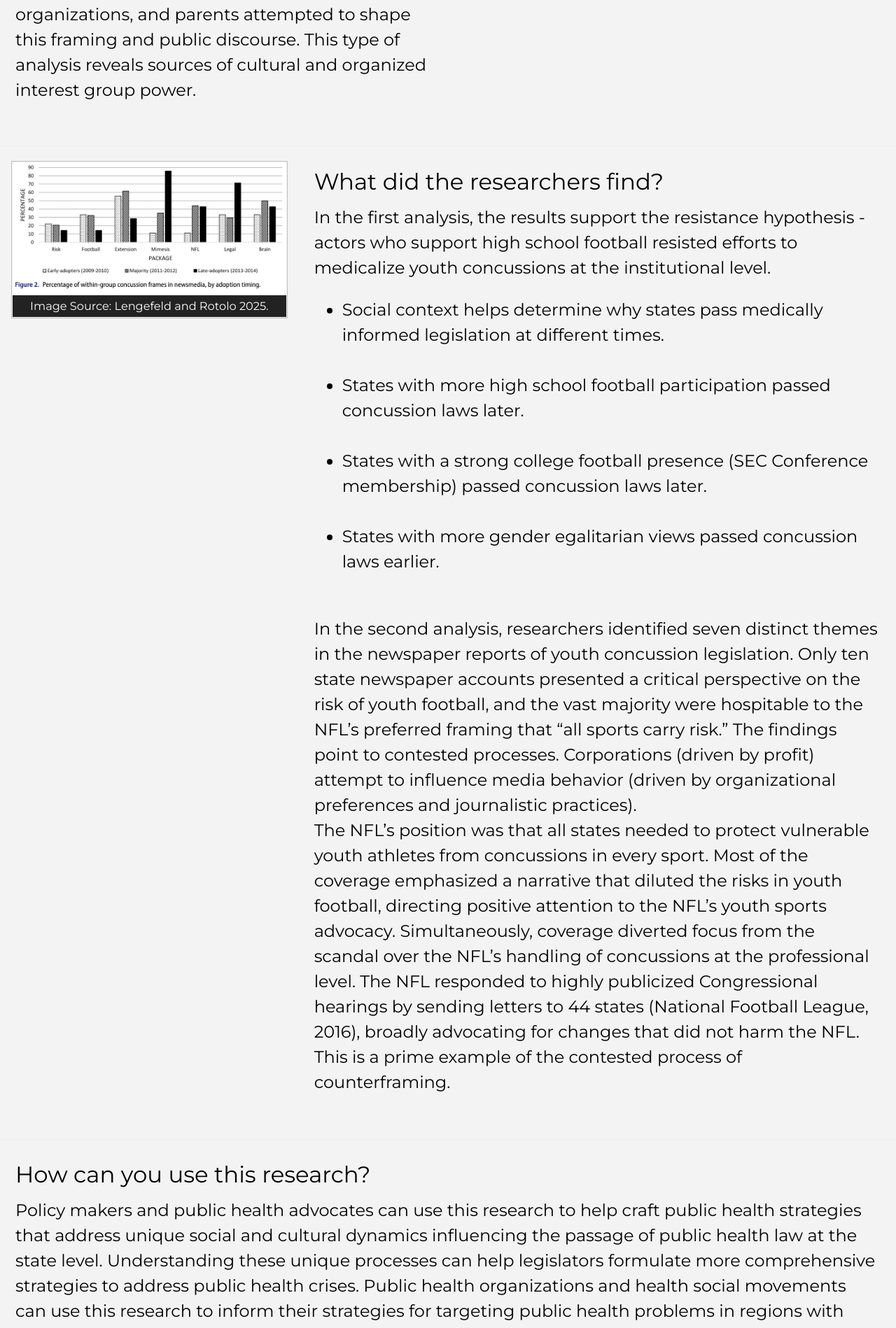
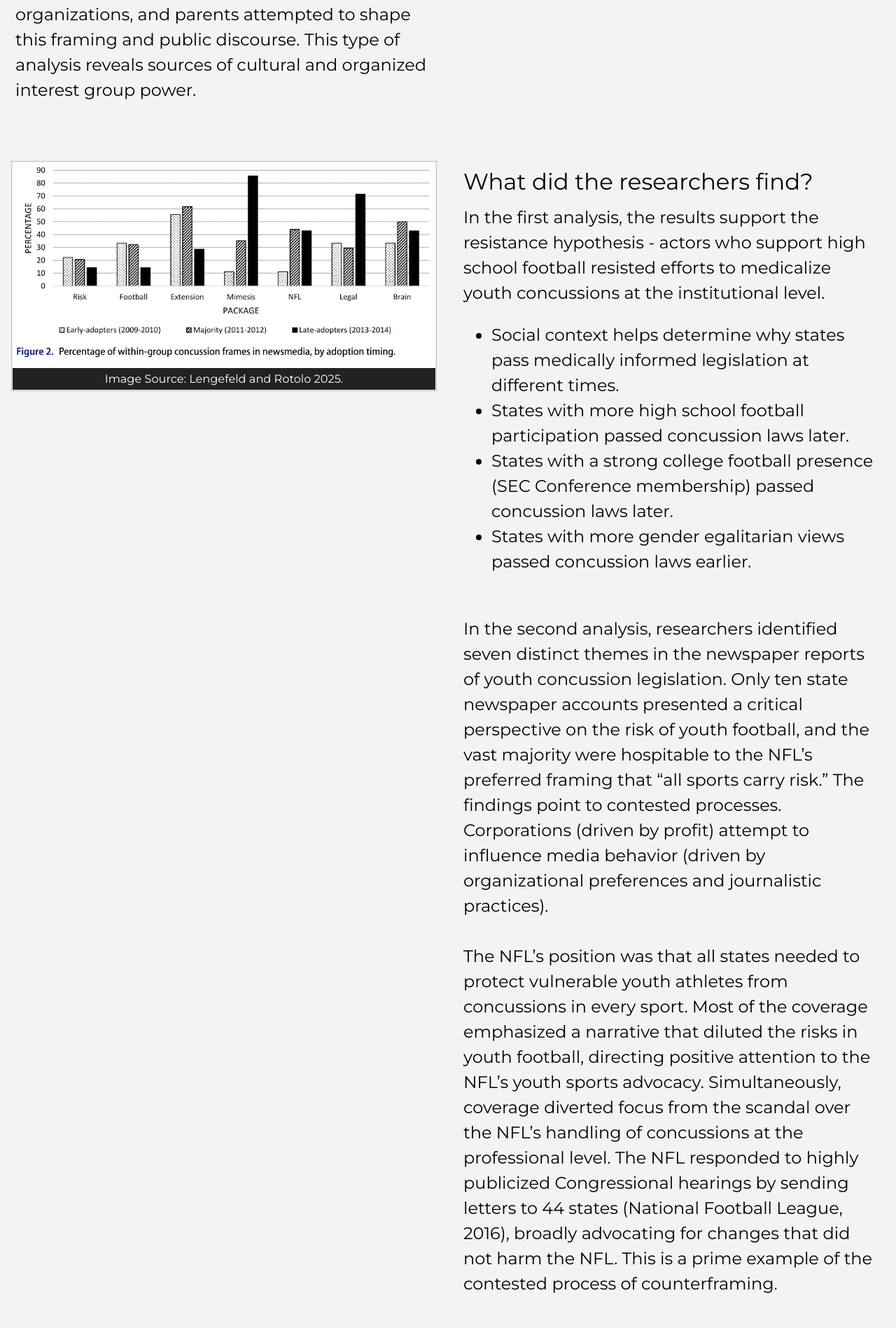
Before and after one commit to resilience1/resilience1.github.io, a Jekyll site: the page built from research/concussion.html, in a window 1280 px wide. Shown: the part 1917-3815 px from the top of the page at 70% size. Built offline with Jekyll 4.4.1, drawn with Linux system fonts in a browser that asks for light colours; nearby versions of some CDN libraries.

Commit message:
Update concussion.html

```diff
--- a/research/concussion.html
+++ b/research/concussion.html
@@ -233,23 +233,23 @@ title: Concussions & Youth Sports | Michael Lengefeld
 	<hr>
 
 	<div class="example w3-row">
-		<div class="w3-third w3-container">
+		<div class="w3-half w3-container">
 			<figure class="item">
 				<img class="displayed" id="myImg" src="/img/concthemes2.jpg" alt="concussion themes by group and timing" style="width:100%;height:100%">
 				<figcaption class="caption">Image Source: Lengefeld and Rotolo 2025.
 				</figcaption>
 			</figure>
 		</div>
-		<div class="w3-twothird w3-container">
+		<div class="w3-half w3-container">
 			<h1>What did the researchers find?</h1>
 				<h2>In the first analysis, the results support the resistance hypothesis - actors who support high school football
 					resisted efforts to medicalize youth concussions at the institutional level.<br>
 
-					<ul><li>Social context helps determine why states pass medically informed legislation at different times.</li> <br>
+					<ul><li>Social context helps determine why states pass medically informed legislation at different times.</li>
 
-						<li>States with more high school football participation passed concussion laws later.</li> <br>
+						<li>States with more high school football participation passed concussion laws later.</li>
 
-						<li> States with a strong college football presence (SEC Conference membership) passed concussion laws later.</li><br>
+						<li> States with a strong college football presence (SEC Conference membership) passed concussion laws later.</li>
 						<li>States with more gender egalitarian views passed concussion laws earlier.</li>
 					</ul>
 					<br>
@@ -257,14 +257,14 @@ title: Concussions & Youth Sports | Michael Lengefeld
 					Only ten state newspaper accounts presented a critical perspective on the risk of youth football, and the vast majority
 					were hospitable to the NFL’s preferred framing that “all sports carry risk.” The findings point to contested processes.
 					Corporations (driven by profit) attempt to influence media behavior (driven by organizational preferences and journalistic practices).
-					<br>
+					<br><br>
 				The NFL’s position was that all states needed to protect vulnerable youth athletes from concussions in every sport.
 					Most of the coverage emphasized a narrative that diluted the risks in youth football, directing positive attention
 					to the NFL’s youth sports advocacy. Simultaneously, coverage diverted focus from the scandal over the NFL’s handling of
 					concussions at the professional level. The NFL responded to highly publicized Congressional hearings by sending letters
 					to 44 states (National Football League, 2016), broadly advocating for changes that did not harm the NFL. This is a
 					prime example of the contested process of counterframing.
-					<br><br>
+					<br>
 				</h2>
 		</div>
 
```
